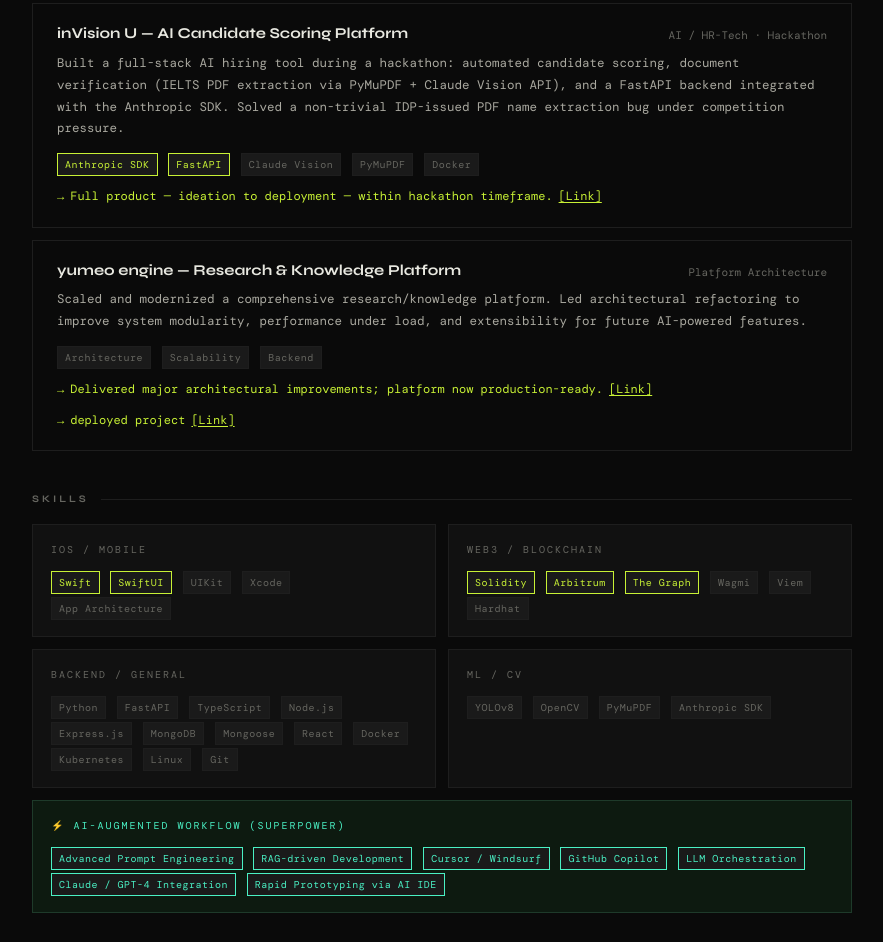
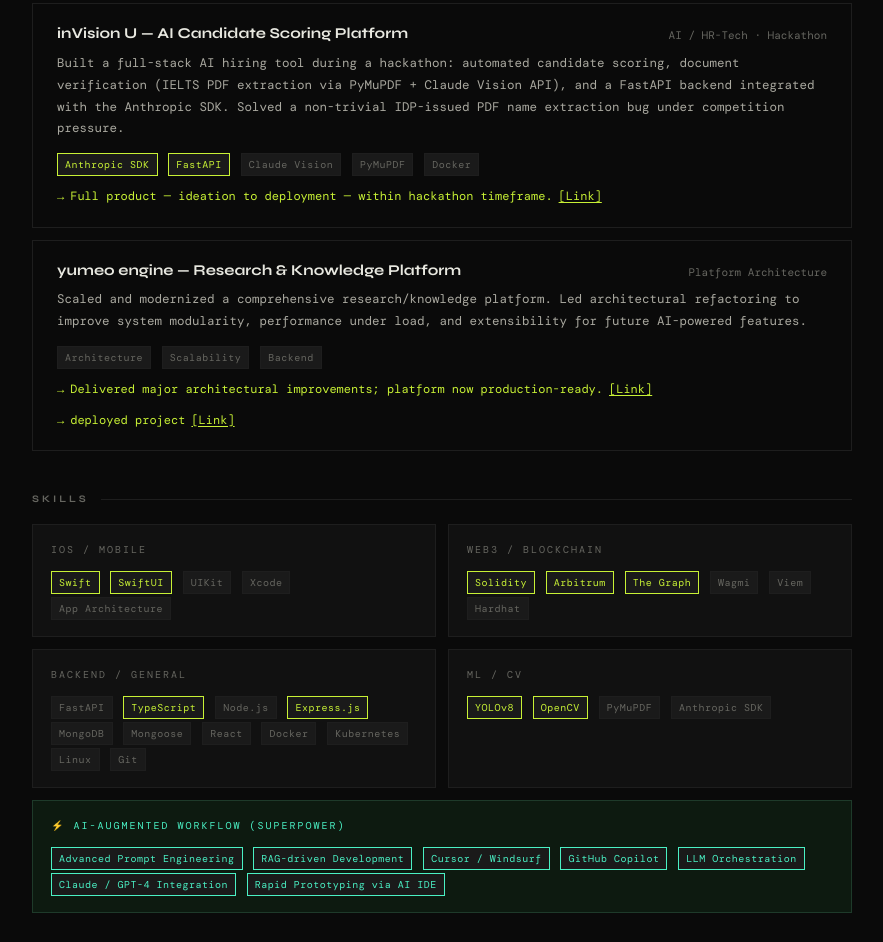
Before and after one commit to BekdauletBol/cv, a plain HTML site: page index.html in a window 1280 px wide. Shown: the part 1436-2378 px from the top of the page, without its empty margins (198-1081 px from the left). Drawn offline with nearby package versions, Linux system fonts and the light colour scheme; a web font is replaced by a local one.

Commit message:
Initial commit

```diff
--- a/index.html
+++ b/index.html
@@ -553,6 +553,7 @@
         <span class="badge">Wagmi / Viem</span>
         <span class="badge">React</span>
         <span class="badge">TypeScript</span>
+        <span class="badge">Nest.Js</span>
       </div>
       <div class="result-line">End-to-end protocol: contracts + subgraph + UI, shipped solo. <a href="https://github.com/BekdauletBol/final_blockchain.git" target="_blank">[GitHub Link]</a></div>
     </div>
@@ -634,11 +635,11 @@
       </div>
       <div class="skill-block">
         <div class="skill-block-label">Backend / General</div>
-        <span class="badge">Python</span>
-        <span class="badge">FastAPI</span>
-        <span class="badge">TypeScript</span>
+        <span class="badge highlight>Python</span>
+        <span class="badge highlight">FastAPI</span>
+        <span class="badge highlight">TypeScript</span>
         <span class="badge">Node.js</span>
-        <span class="badge">Express.js</span>
+        <span class="badge highlight">Express.js</span>
         <span class="badge">MongoDB</span>
         <span class="badge">Mongoose</span>
         <span class="badge">React</span>
@@ -649,8 +650,8 @@
       </div>
       <div class="skill-block">
         <div class="skill-block-label">ML / CV</div>
-        <span class="badge">YOLOv8</span>
-        <span class="badge">OpenCV</span>
+        <span class="badge highlight">YOLOv8</span>
+        <span class="badge highlight">OpenCV</span>
         <span class="badge">PyMuPDF</span>
         <span class="badge">Anthropic SDK</span>
       </div>
```
